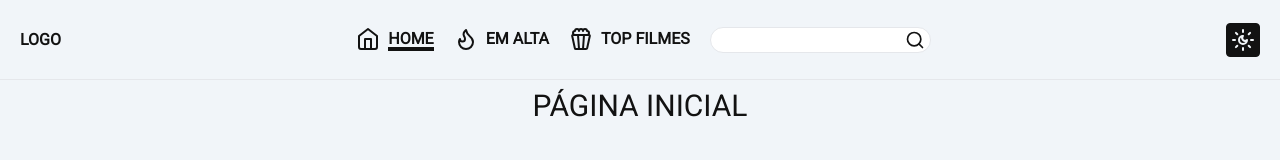
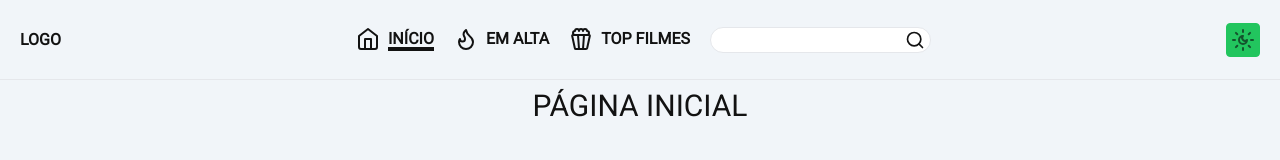
Before and after one commit to luiz2k/betterbox-web, a Next.js app: page / in a window 1280 px wide. Shown: the top 160 px of the page. Built offline with nearby package versions, Linux system fonts and the light colour scheme.

Commit message:
fix: Correção nos link e no estilo do header

```diff
--- a/src/components/Header/Header.tsx
+++ b/src/components/Header/Header.tsx
@@ -5,24 +5,24 @@ import { Flame, Home, Menu, Popcorn, Search, SunMoon, X } from "lucide-react";
 
 const Header = () => {
   return (
-    <header className="fixed inset-x-0 flex h-20 items-center justify-between gap-5 border-b p-5 text-base">
+    <header className="fixed inset-x-0 top-0 z-10 flex h-20 items-center justify-between gap-5 border-b bg-color-2 p-5 text-base dark:bg-color-4">
       <div className="font-bold">LOGO</div>
 
       <div className="flex gap-5">
-        <nav className="absolute left-0 top-20 h-screen w-60 border-r  bg-color-2 p-5 md:sticky md:h-auto md:w-fit md:border-none md:p-0 dark:bg-color-4">
+        <nav className="absolute left-0 top-20 h-screen w-60 border-r bg-color-2 p-5 md:sticky md:h-auto md:w-fit md:border-none md:p-0 dark:bg-color-4">
           <ul className=" flex flex-col gap-5 uppercase md:flex-row">
             <li>
               <NavLink href="/" leftIcon={<Home />}>
-                Home
+                Início
               </NavLink>
             </li>
             <li>
-              <NavLink href="/emalta" leftIcon={<Flame />}>
+              <NavLink href="/filmes/emalta" leftIcon={<Flame />}>
                 Em Alta
               </NavLink>
             </li>
             <li>
-              <NavLink href="/topfilmes" leftIcon={<Popcorn />}>
+              <NavLink href="/filmes/topfilmes" leftIcon={<Popcorn />}>
                 Top filmes
               </NavLink>
             </li>
@@ -56,13 +56,13 @@ const Header = () => {
 
       <div className="flex gap-2">
         <span className="md:hidden">
-          <Button leftIcon={<Menu />} theme="adaptable" />
+          <Button leftIcon={<Menu />} />
         </span>
         <span className="md:hidden">
-          <Button leftIcon={<Search />} theme="adaptable" />
+          <Button leftIcon={<Search />} />
         </span>
         <span>
-          <Button leftIcon={<SunMoon />} theme="adaptable" />
+          <Button leftIcon={<SunMoon />} />
         </span>
       </div>
     </header>
```
